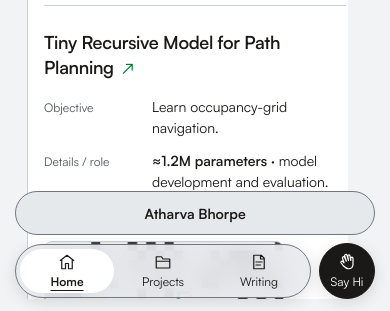
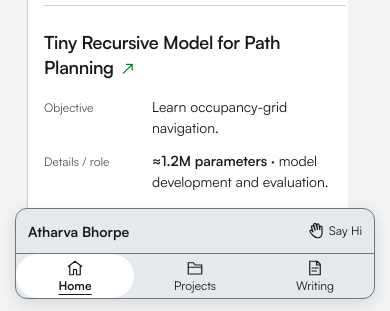
Before and after one commit to AtharvaBhorpe/atharvabhorpe.github.io, an Astro site: page / in a window 390 px wide. Shown: the part 533-844 px from the top of the page. Built offline with nearby package versions, Linux system fonts and the light colour scheme; Astro itself is replaced by a stand-in of ours.

Commit message:
fix: combine phone navigation into a compact toolbar (#8)
Co-authored-by: Atharva Bhorpe <AtharvaBhorpe@users.noreply.github.com>

```diff
--- a/src/components/Navigation.astro
+++ b/src/components/Navigation.astro
@@ -20,6 +20,7 @@ const { detail = false, sections, backHref = '/#projects', backLabel = 'Projects
 </aside>
 <div class="phone-dock">
   <a class="home-link" href={detail ? '/#home' : '#home'} data-section={detail ? undefined : 'home'}>Atharva Bhorpe</a>
+  <button class="say-hi" type="button" popovertarget="contact-menu" aria-controls="contact-menu" aria-expanded="false"><svg viewBox="0 0 24 24" aria-hidden="true" focusable="false"><path d="M8 13 6 7a1.5 1.5 0 0 1 3-1l2 5-2-7a1.5 1.5 0 0 1 3-1l2 7-1-6a1.5 1.5 0 0 1 3 0l1 6V7a1.5 1.5 0 0 1 3 0v8c0 4-3 6-6 6-3 0-5-2-7-4l-3-4a1.5 1.5 0 0 1 2-2Z" /></svg>Say Hi</button>
   {detail && <p class="section-scroll-hint" hidden>Sections · swipe ↔</p>}
   <nav aria-label={detail ? 'Project sections' : 'Phone navigation'}>
     {sections.map(section => <a href={`#${section.id}`} data-section={section.id}>
@@ -27,7 +28,6 @@ const { detail = false, sections, backHref = '/#projects', backLabel = 'Projects
       {section.label}
     </a>)}
   </nav>
-  <button class="say-hi" type="button" popovertarget="contact-menu" aria-controls="contact-menu" aria-expanded="false"><svg viewBox="0 0 24 24" aria-hidden="true" focusable="false"><path d="M8 13 6 7a1.5 1.5 0 0 1 3-1l2 5-2-7a1.5 1.5 0 0 1 3-1l2 7-1-6a1.5 1.5 0 0 1 3 0l1 6V7a1.5 1.5 0 0 1 3 0v8c0 4-3 6-6 6-3 0-5-2-7-4l-3-4a1.5 1.5 0 0 1 2-2Z" /></svg>Say Hi</button>
 </div>
 <div id="contact-menu" class="contact-menu" popover="auto" role="group" aria-label="Contact Atharva">
   <Contact mobile />
--- a/src/styles/production.css
+++ b/src/styles/production.css
@@ -32,7 +32,7 @@ body .project-link:active,body .project-link:focus-visible,body .phone-dock a:ac
 body .phone-dock a[aria-current]:active,body .rail a[aria-current]:active,body .sections a[aria-current]:active{background:var(--selection-bg);color:var(--selection-text)}
 @media(hover:hover){body .project-link:hover,body .phone-dock a:not([aria-current]):hover,body .contact-menu :is(a,button):not(:disabled):hover,body .rail :is(a,button):not(:disabled):not([aria-current]):hover,body .sections a:not([aria-current]):hover,body .contact-resources :is(a,button):not(:disabled):hover,body .detail-sidebar>.back:hover{background:var(--surface-hover)}body .phone-dock a[aria-current]:hover{background:var(--selection-bg);color:var(--selection-text)}}
 /* Keep the home shortcut visible while the remaining navigation scrolls. */
-:root{--dock-stack-height:calc(var(--dock-height) + 52px)}
+:root{--dock-stack-height:91px}
 body{--control-clearance:calc(var(--dock-stack-height) + 3 * var(--space-sm))}
 body :is(.rail,.detail-sidebar){scroll-padding-top:96px}
 body :is(.rail,.detail-sidebar)>.home-link{position:sticky;top:0;z-index:1;flex-shrink:0;align-self:stretch;display:flex;flex-direction:column;align-items:flex-start;justify-content:center;min-height:44px;min-width:44px;padding:8px 6px;border-radius:var(--space-xs);background:var(--surface-navigation);color:var(--text-primary);font:650 15px/1.5 var(--font-body);letter-spacing:-.2px;text-decoration:none}
@@ -40,8 +40,13 @@ aside>.home-link::before{content:"";position:absolute;inset:-24px -16px 0;z-inde
 /* The name is a home shortcut, not a selected section. */
 .home-link{--selection-bg:var(--surface-navigation);--surface-hover:var(--surface-navigation);--shadow-floating:none}
 .home-link:focus-visible{outline:3px solid var(--focus-ring);outline-offset:2px}
-.phone-dock{flex-wrap:wrap}
-.phone-dock>.home-link{flex:0 0 100%;min-height:44px;padding:8px 12px;border:1px solid var(--rule-control);background:var(--surface-navigation);font:650 14px/1.5 var(--font-body);box-shadow:var(--shadow-floating)}
+/* One surface; full-width sections keep long article links usable. */
+body .phone-dock{flex-wrap:wrap;gap:0;align-items:stretch;border:1px solid var(--rule-control);border-radius:var(--radius-panel);background:var(--surface-navigation);box-shadow:var(--shadow-floating)}
+body .phone-dock>.home-link{flex:1;flex-direction:row;align-items:center;justify-content:flex-start;min-height:44px;padding:8px 12px;background:var(--surface-navigation);font:650 14px/1.5 var(--font-body);box-shadow:none}
+body .phone-dock>.say-hi{flex:0 0 auto;flex-direction:row;gap:4px;min-height:44px;padding:4px 12px;border:0;background:transparent;color:var(--text-primary);box-shadow:none}
+body .phone-dock nav{flex:0 0 100%;padding:0;border-width:1px 0 0;border-radius:0 0 var(--radius-panel) var(--radius-panel);background:transparent;backdrop-filter:none;box-shadow:none}
+body .phone-dock nav a{gap:2px}
+body .phone-dock :is(a,button):focus-visible{outline-offset:-3px}
 body .contact-menu{bottom:calc(var(--space-sm) + var(--dock-stack-height) + var(--space-xs) + env(safe-area-inset-bottom,0px));max-height:calc(100dvh - var(--dock-stack-height) - 3 * var(--space-sm) - env(safe-area-inset-bottom,0px) - env(safe-area-inset-top,0px))}
 @container detail (max-width:855px){.detail-page .case-study{padding-bottom:calc(var(--dock-bottom) + var(--dock-stack-height) + 2 * var(--space-sm))}.detail-page .case-study :is([tabindex],a){scroll-margin-bottom:calc(var(--dock-bottom) + var(--dock-stack-height) + var(--space-sm))}}
 /* Navigation stays visible without competing with the project content. */
```
Also changed, not shown: tests/portfolio.cjs (+38 -6 lines).
